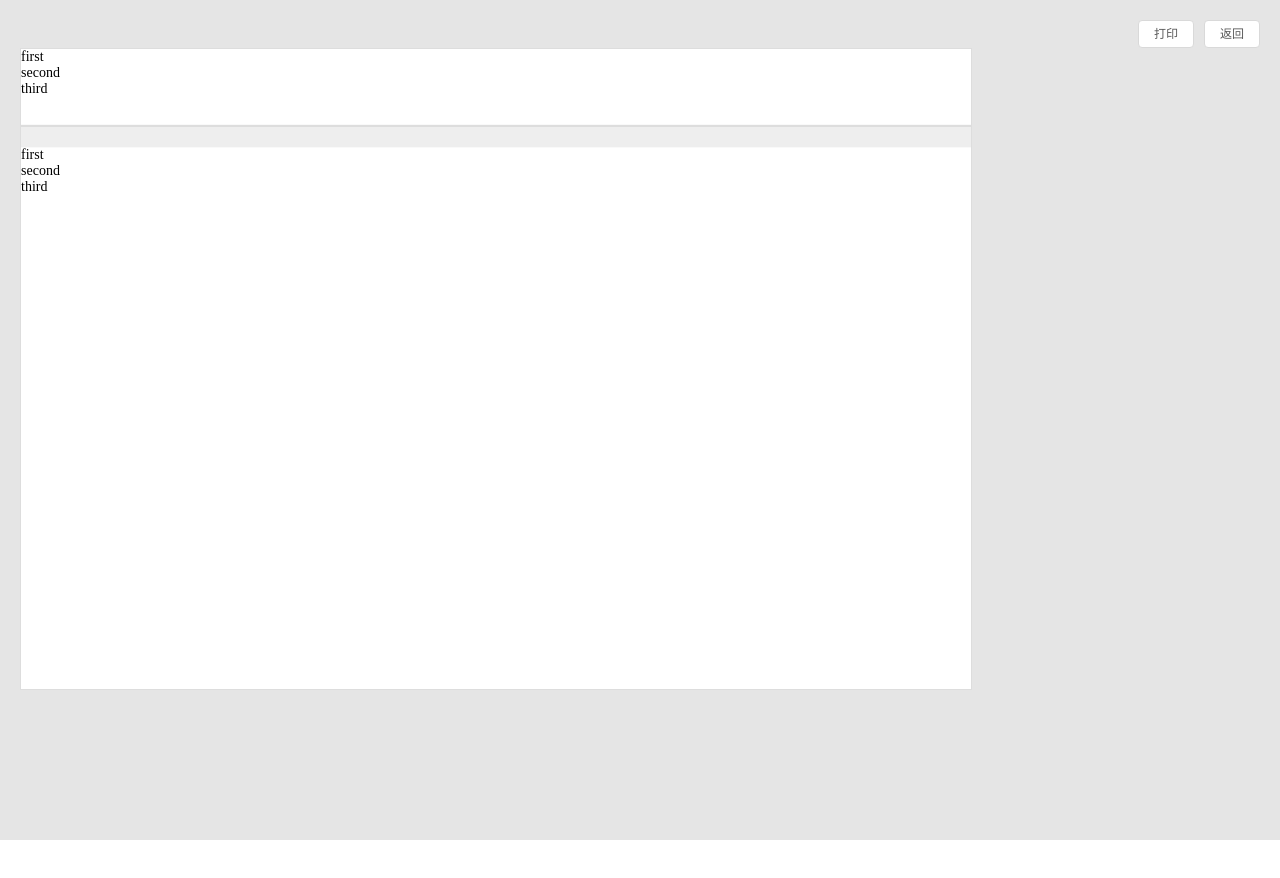
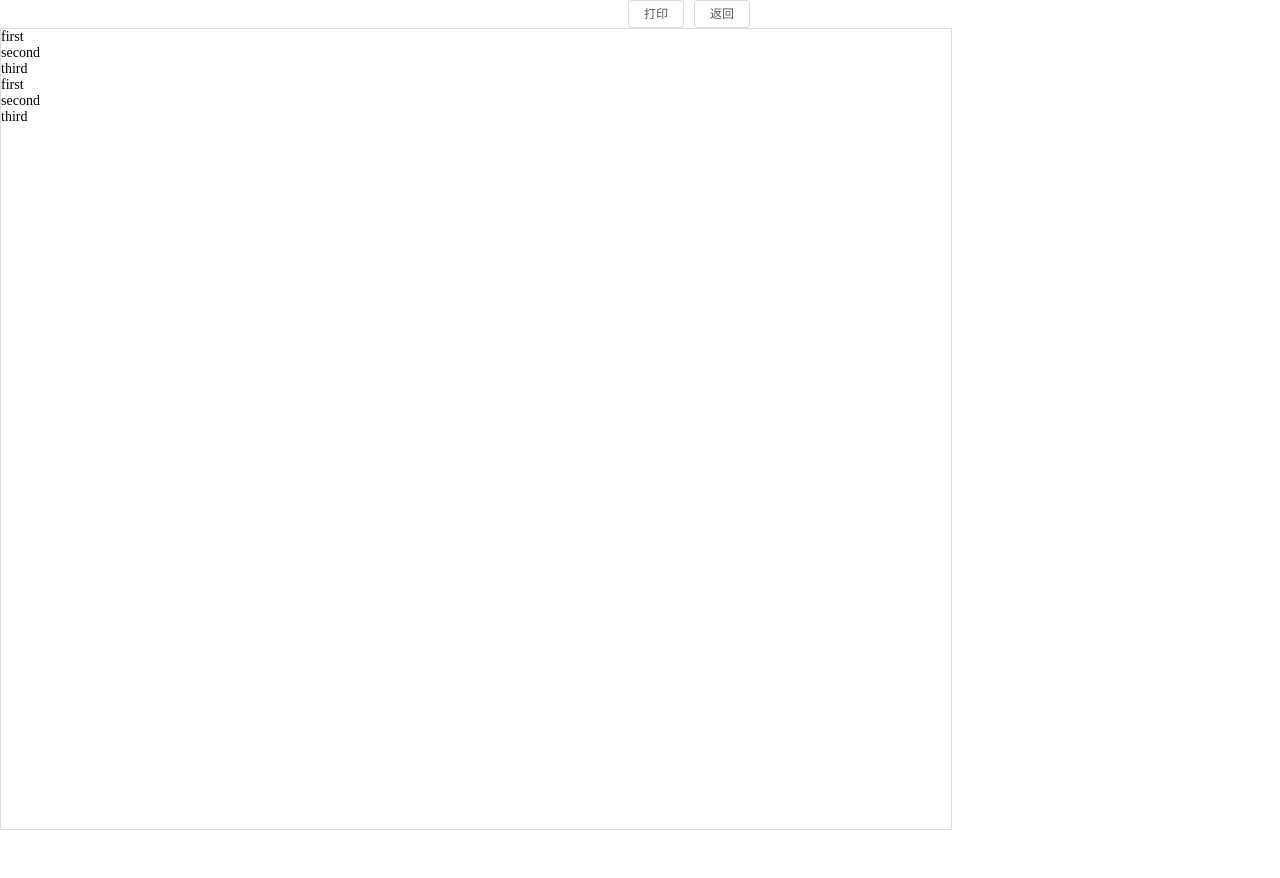
Before and after one commit to SFTC/sofa-print, a React app: page / in a window 1280 px wide. Shown: the top 878 px of the page. Before the commit the page ends 840 px from the top, so only its background shows below. Built offline with nearby package versions, Linux system fonts and the light colour scheme.

Commit message:
update print component

```diff
--- a/example/App.js
+++ b/example/App.js
@@ -1,46 +1,8 @@
 import React, { Component } from 'react';
 // import PropTypes from 'prop-types';
-import styled from 'styled-components';
+import styled, { css } from 'styled-components';
 import Print from '../src/print/index';
 import Break from '../src/break/index';
-
-const Button = styled.button`
-  line-height: 1.2;
-  display: inline-block;
-  font-weight: 400;
-  text-align: center;
-  touch-action: manipulation;
-  cursor: pointer;
-  background-image: none;
-  border: 1px solid transparent;
-  white-space: nowrap;
-  padding: 0 15px;
-  font-size: 12px;
-  border-radius: 4px;
-  height: 28px;
-  user-select: none;
-  transition: all .3s cubic-bezier(.645,.045,.355,1);
-  position: relative;
-  color: rgba(0,0,0,.65);
-  background-color: #fff;
-  border-color: #d9d9d9;
-`;
-
-const PageContainer = styled.div`
-  background: #E5E5E5;
-  padding: 20px;
-  height: 100vh;
-`;
-
-const ActionBar = styled.div`
-  display: flex;
-  flex-direction: row;
-  justify-content: flex-end;
-`;
-
-function handlePrint() {
-  window.print();
-}
 
 class App extends Component {
   constructor(props) {
@@ -50,25 +12,14 @@ class App extends Component {
   }
   render() {
     return (
-      <PageContainer id="page-container">
-        <ActionBar className="action-bar">
-          <Button onClick={handlePrint} style={{ marginRight: 10 }}>
-            打印
-          </Button>
-          <Button onClick={this.handleBack}>
-            返回
-          </Button>
-        </ActionBar>
       <Print direction="vertical" wrapperHeight={200}>
       <p>first</p>
       <p>second</p>
       <p>third</p>
-          <Break />
       <p>first</p>
       <p>second</p>
       <p>third</p>
     </Print>
-      </PageContainer>
     );
   }
 }
--- a/src/index.js
+++ b/src/index.js
@@ -1,7 +1,9 @@
 import Print from './print/index';
 import Break from './break/index';
+import PrintStyle from './PrintStyle/index';
 
 export {
   Print,
   Break,
+  PrintStyle,
 };
--- a/src/print/index.js
+++ b/src/print/index.js
@@ -1,7 +1,94 @@
 import React, { Component } from 'react';
 import PropTypes from 'prop-types';
 import styled, { css } from 'styled-components';
-import '../style.less';
+
+const Button = styled.button`
+  line-height: 1.2;
+  display: inline-block;
+  font-weight: 400;
+  text-align: center;
+  touch-action: manipulation;
+  cursor: pointer;
+  background-image: none;
+  border: 1px solid transparent;
+  white-space: nowrap;
+  padding: 0 15px;
+  font-size: 12px;
+  border-radius: 4px;
+  height: 28px;
+  user-select: none;
+  transition: all .3s cubic-bezier(.645,.045,.355,1);
+  position: relative;
+  color: rgba(0,0,0,.65);
+  background-color: #fff;
+  border-color: #d9d9d9;
+`;
+
+const ActionBar = styled.div`
+  display: flex;
+  flex-direction: row;
+  justify-content: flex-end;
+`;
+const PageContainer = styled.div`
+  width: 750px;
+  height: 1000px;
+
+  ${(props) => props.debugStyle && css`
+    body * {
+      visibility: hidden;
+    }
+    @page {
+      margin: 0px 0px;
+    }
+    #section-to-print {
+      margin-left: 0;
+      padding: 0;
+    }
+    #section-to-print, #section-to-print * {
+      visibility: visible;
+    }
+    #section-to-print .break-page {
+      page-break-after: always;
+      height: 0px;
+      box-shadow: none;
+      margin-top: 0;
+    }
+    //具体页面需要重置的样式//
+    .action-bar {
+      height: 0;
+      display: none;
+    }
+  `}
+  ${(props) => !props.debugStyle && css`
+    @media print {
+      body * {
+        visibility: hidden;
+      }
+      @page {
+        margin: 0px 0px;
+      }
+      #section-to-print {
+        // 打印区域样式
+        margin-left: 0;
+        padding: 0;
+      }
+      #section-to-print, #section-to-print * {
+        visibility: visible;
+      }
+      #section-to-print .break-page {
+        page-break-after: always;
+        height: 0px;
+        box-shadow: none;
+        margin-top: 0;
+      }
+      //具体页面需要重置的样式//
+      .action-bar {
+        height: 0;
+        display: none;
+      }
+    }
+  `}
+`;
 
 const PrintWrapper = styled.div`
   background: #fff;
@@ -14,17 +101,14 @@ const PrintWrapper = styled.div`
   ${(props) => props.height && css`
     height: ${props.height}px;
   `}
-  @media print {
-    .page-container {
-      padding: 0 !important;
-    }
-  }
 `;
 
 const PrintArea = styled.div`
   margin: 0;
 `;
-
+function handlePrint() {
+  window.print();
+}
 class Print extends Component {
   constructor(props) {
     super(props);
@@ -54,11 +138,21 @@ class Print extends Component {
 
     const width = direction === 'horizontal' ? 1050 : 950;
     return (
-      <PrintWrapper className="print-wrapper" style={{ width }} height={height}>
-        <PrintArea id="section-to-print">
-          { this.props.children }
-        </PrintArea>
-      </PrintWrapper>
+      <PageContainer debugStyle={false}>
+        <ActionBar className="action-bar">
+          <Button onClick={handlePrint} style={{ marginRight: 10 }}>
+            打印
+          </Button>
+          <Button onClick={this.handleBack}>
+            返回
+          </Button>
+        </ActionBar>
+        <PrintWrapper className="print-wrapper" style={{ width }} height={height}>
+          <PrintArea id="section-to-print">
+            { this.props.children }
+          </PrintArea>
+        </PrintWrapper>
+      </PageContainer>
     );
   }
 }
--- a/src/style.less
+++ b/src/style.less
@@ -7,20 +7,9 @@
   margin-right: -100px;
   box-shadow: 0 -1px 1px 1px #ddd;
 }
-
-@media print {
+#haha1 {
   body * {
     visibility: hidden;
-  }
-
-  @page {
-    margin: 0px 0px;
-  }
-
-  .print-wrapper {
-    display: block !important;
-    overflow-y: auto !important;
-    height: auto !important;
   }
 
   #section-to-print {
@@ -44,4 +33,60 @@
     height: 0;
     display: none;
   }
+  .print-bar, .sidebar, .show-menu-headerbar, .hide-menu-headerbar {
+    display: none !important;
+  }
+  .main-content {
+    margin-top: 0 !important;
+  }
+
+  .show-menu {
+    width: calc(100%);
+    margin-left: 0;
+  }
 }
+
+#haha {
+  @media print {
+    body * {
+      visibility: hidden;
+    }
+
+    @page {
+      margin: 0px 0px;
+    }
+
+    #section-to-print {
+      // 打印区域样式
+      margin-left: 0;
+      padding: 0;
+    }
+
+    #section-to-print, #section-to-print * {
+      visibility: visible;
+    }
+
+    #section-to-print .break-page {
+      page-break-after: always;
+      height: 0px;
+      box-shadow: none;
+      margin-top: 0;
+    }
+    //具体页面需要重置的样式//
+    .action-bar {
+      height: 0;
+      display: none;
+    }
+    .print-bar, .sidebar, .show-menu-headerbar, .hide-menu-headerbar {
+      display: none !important;
+    }
+    .main-content {
+      margin-top: 0 !important;
+    }
+
+    .show-menu {
+      width: calc(100%);
+      margin-left: 0;
+    }
+  }
+}
```
Also changed, not shown: 1 other file (tests, documents, lock files or other folders). Lines whose indentation alone changed are shown as unchanged.
